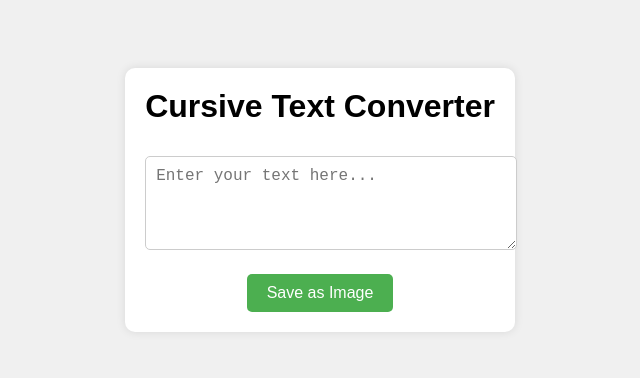
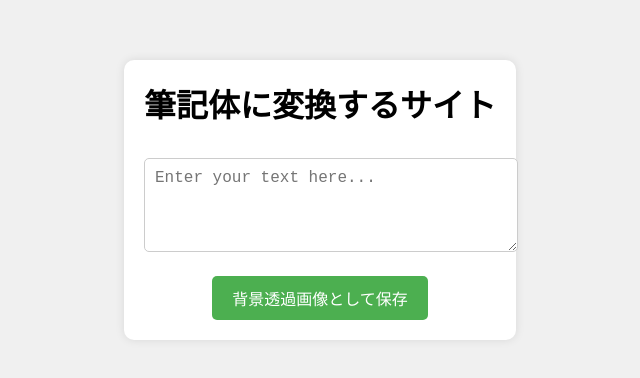
Before and after one commit to ybetti/hikkitai, a plain HTML site: page index.html in a window 1280 px wide. Shown: the part 200-578 px from the top of the page, without its empty margins (320-960 px from the left). Drawn offline with Linux system fonts and the light colour scheme.

Commit message:
Update index.html

```diff
--- a/index.html
+++ b/index.html
@@ -3,7 +3,7 @@
 <head>
     <meta charset="UTF-8">
     <meta name="viewport" content="width=device-width, initial-scale=1.0">
-    <title>Cursive Text Converter</title>
+    <title>☆卜部製☆アルファベット変換サイト</title>
     <style>
         body {
             font-family: Arial, sans-serif;
@@ -57,11 +57,11 @@
 </head>
 <body>
     <div class="container">
-        <h1>Cursive Text Converter</h1>
+        <h1>筆記体に変換するサイト</h1>
         <textarea id="inputText" rows="4" placeholder="Enter your text here..."></textarea>
         <div class="output" id="outputText"></div>
         <canvas id="canvas"></canvas>
-        <button onclick="saveAsImage()">Save as Image</button>
+        <button onclick="saveAsImage()">背景透過画像として保存</button>
     </div>
     <script>
         document.getElementById('inputText').addEventListener('input', function() {
```
